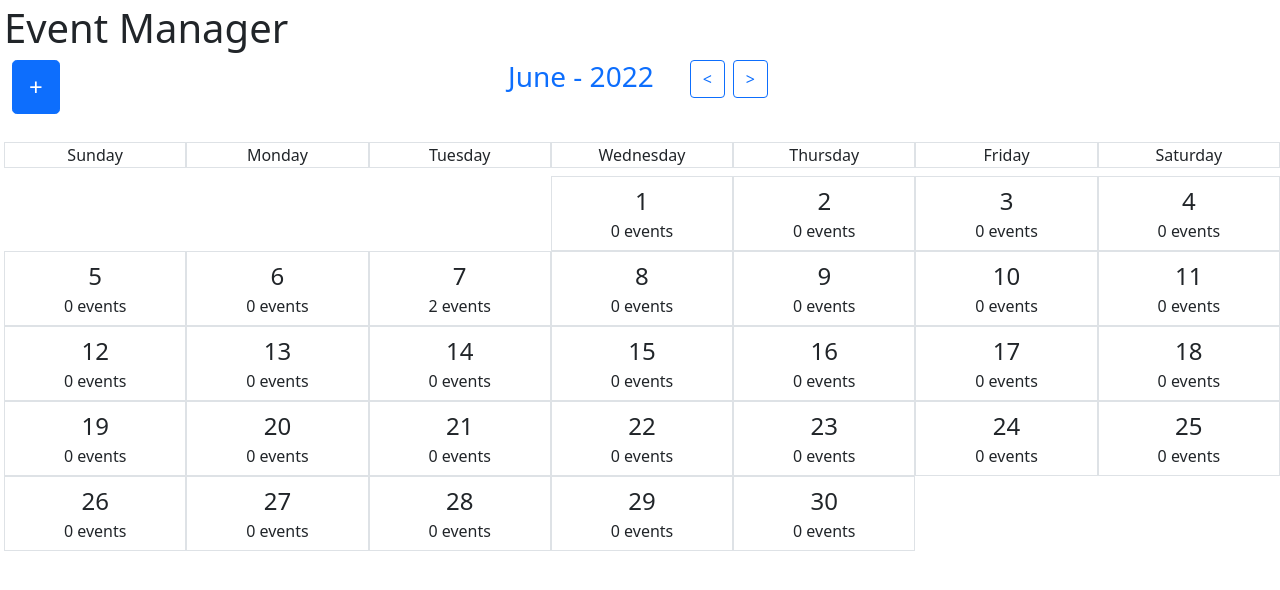
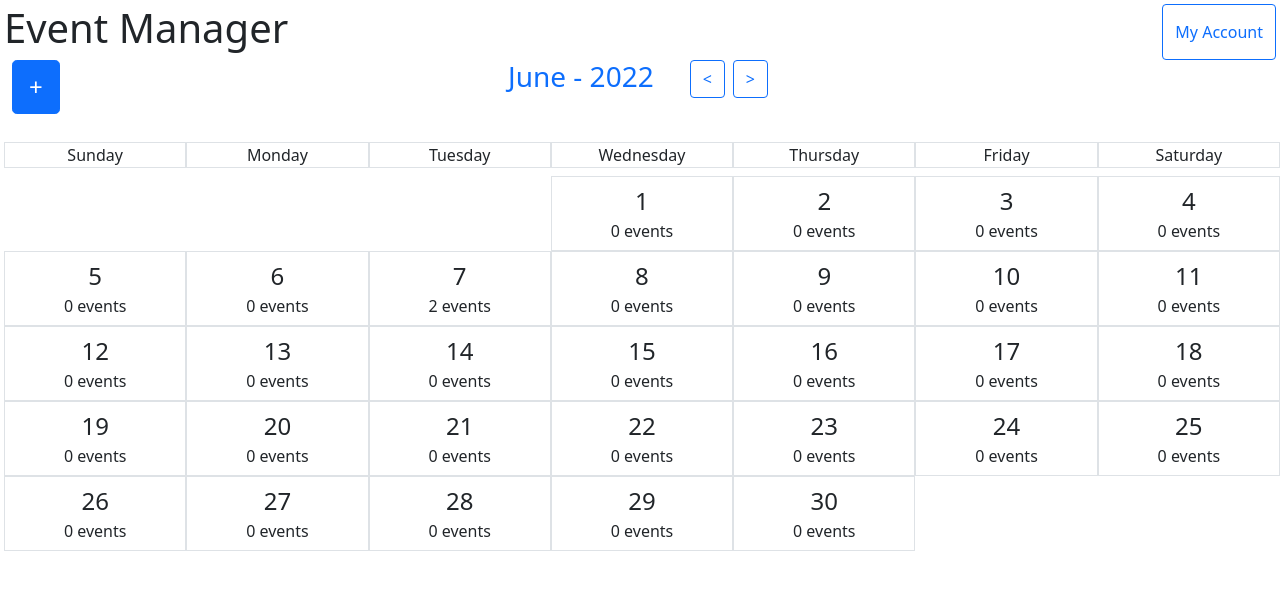
Before and after one commit to vitor-msp/event-manager-react, a React (Create React App) app: page / in a window 1280 px wide. Shown: the top 590 px of the page. Built offline with nearby package versions, Linux system fonts and the light colour scheme.

Commit message:
btn my account

```diff
--- a/src/components/App.tsx
+++ b/src/components/App.tsx
@@ -29,14 +29,20 @@ function App() {
 
   return (
     <div className="container-fluid p-1">
-      <h1>Event Manager</h1>
+      <div className="d-flex flex-row justify-content-between">
+        <h1>Event Manager</h1>
+
+        <button className="btn btn-outline-primary" onClick={() => {}}>
+          My Account
+        </button>
+      </div>
 
       {/* <div>
         <button onClick={login}>login</button>
         <button onClick={getUsers}>get users</button>
       </div> */}
 
-      <div className="">
+      <div>
         <button
           style={{ fontSize: "1.5em", position: "absolute" }}
           className="btn btn-lg btn-primary mx-2"
```
